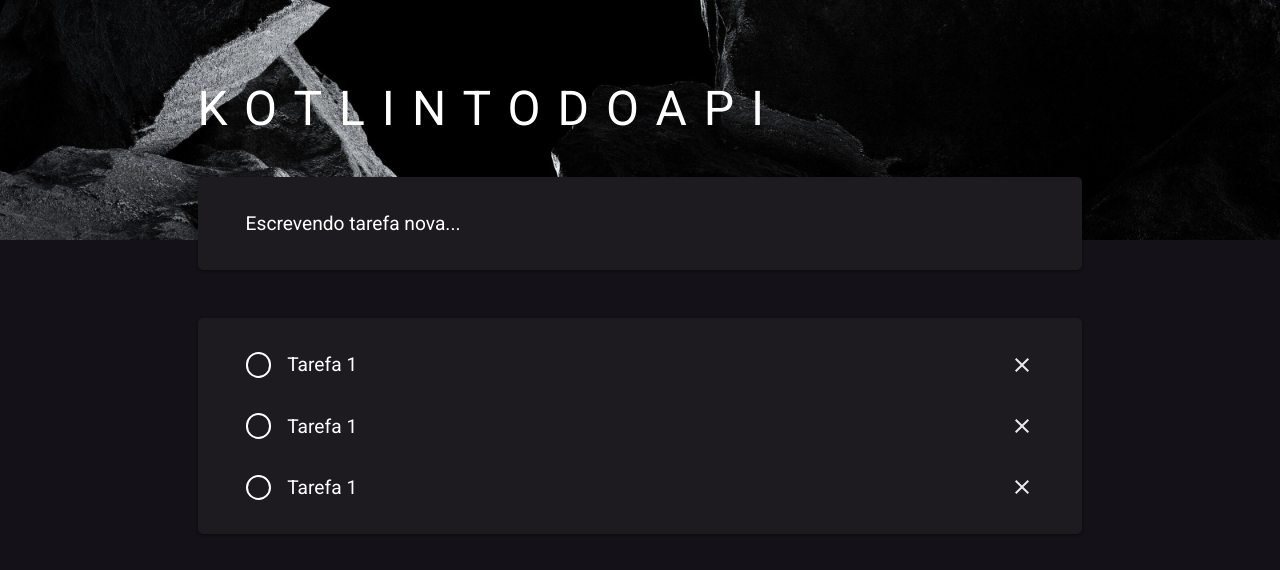
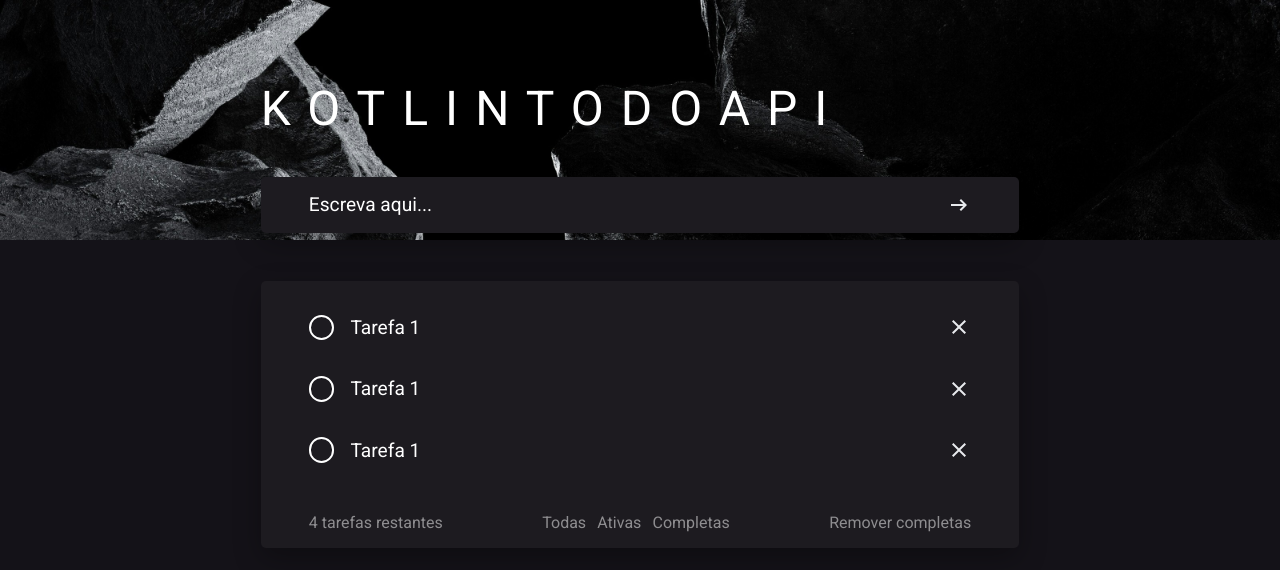
Before and after one commit to LucasWithBoots/KotlinToDoAPI-Angular, an Angular app: page / in a window 1280 px wide. Shown: the top 570 px of the page. Built offline with nearby package versions, Linux system fonts and the light colour scheme.

Commit message:
feat: outros estilos adicionados

```diff
--- a/src/app/app.component.scss
+++ b/src/app/app.component.scss
@@ -11,6 +11,6 @@
 
 .conteudo-util {
   padding-top: 2rem;
-  width: 70%;
+  width: 60%;
   margin: auto;
 }
--- a/src/app/campo-tarefas/campo-tarefas.component.html
+++ b/src/app/campo-tarefas/campo-tarefas.component.html
@@ -2,4 +2,13 @@
   <app-tarefa></app-tarefa>
   <app-tarefa></app-tarefa>
   <app-tarefa></app-tarefa>
+  <div class="barra-inferior">
+    <p>4 tarefas restantes</p>
+    <menu>
+      <p>Todas</p>
+      <p>Ativas</p>
+      <p>Completas</p>
+    </menu>
+    <p class="remover-completas">Remover completas</p>
+  </div>
 </section>
--- a/src/app/campo-tarefas/campo-tarefas.component.scss
+++ b/src/app/campo-tarefas/campo-tarefas.component.scss
@@ -0,0 +1,34 @@
+.barra-inferior{
+  margin-top: 2rem;
+  display: flex;
+  justify-content: space-between;
+  color: rgba(255, 255, 255, 0.5);
+
+
+  p, menu{
+    all:unset
+  }
+
+  menu{
+    display: flex;
+    gap: .7rem;
+
+
+    p{
+      cursor: pointer;
+      transition: color 0.3s ease;
+      &:hover{
+        color: rgba(255, 255, 255, 1);
+      }
+    }
+  }
+
+  .remover-completas{
+    cursor: pointer;
+    transition: color 0.3s ease;
+    &:hover{
+      color: rgba(255, 255, 255, 1);
+    }
+
+  }
+}
--- a/src/app/criar-tarefa/criar-tarefa.component.html
+++ b/src/app/criar-tarefa/criar-tarefa.component.html
@@ -1,3 +1,4 @@
 <section class="box-padrao-conteudo campo-criar-tarefa">
-  <p>Escrevendo tarefa nova...</p>
+  <textarea  rows="1"   [(ngModel)]="enteredTask" id="enteredTask" name="enteredTask"></textarea>
+  <img src="assets/arrow_left.svg" alt="enter"/>
 </section>
--- a/src/app/criar-tarefa/criar-tarefa.component.scss
+++ b/src/app/criar-tarefa/criar-tarefa.component.scss
@@ -1,3 +1,16 @@
 .campo-criar-tarefa {
   margin-bottom: 3rem;
+  display: flex;
+  justify-content: space-between;
 }
+
+textarea{
+  all:unset;
+  display: block;
+  width: 100%;
+  font-size: 1.2rem;
+}
+
+img{
+  cursor: pointer;
+}
--- a/src/app/criar-tarefa/criar-tarefa.component.ts
+++ b/src/app/criar-tarefa/criar-tarefa.component.ts
@@ -1,10 +1,16 @@
-import { Component } from '@angular/core';
+import { Component } from "@angular/core";
+import { FormsModule } from "@angular/forms";
 
 @Component({
   selector: 'app-criar-tarefa',
   standalone: true,
-  imports: [],
+  imports: [
+    FormsModule
+  ],
   templateUrl: './criar-tarefa.component.html',
   styleUrl: './criar-tarefa.component.scss',
 })
-export class CriarTarefaComponent {}
+export class CriarTarefaComponent {
+  enteredTask: string = 'Escreva aqui...';
+
+}
--- a/src/app/shared/tarefa/tarefa.component.scss
+++ b/src/app/shared/tarefa/tarefa.component.scss
@@ -11,9 +11,16 @@
     width: 1.6em;
     border-radius: 50%;
     margin: auto;
+
+
+      cursor: pointer;
+
   }
 
   img {
     margin: auto;
+
+      cursor: pointer;
+
   }
 }
--- a/src/styles.scss
+++ b/src/styles.scss
@@ -18,8 +18,13 @@ p {
   border-radius: 5px;
   background-color: #1d1b20;
 
-  box-shadow:
-    0px 1px 3px 1px rgba(0, 0, 0, 0.15),
-    0px 1px 2px 0px rgba(0, 0, 0, 0.3);
+  box-shadow: 0 10px 28px 0 rgba(0, 0, 0, 0.30);
   padding: 1rem 3rem;
+
+  //.container {
+  //  &:not(:last-child) {
+  //    border-bottom: 10px solid white;
+  //  }
+  //}
+  // não está funcionando
 }
```
Also changed, not shown: src/assets/arrow_left.svg (added).
